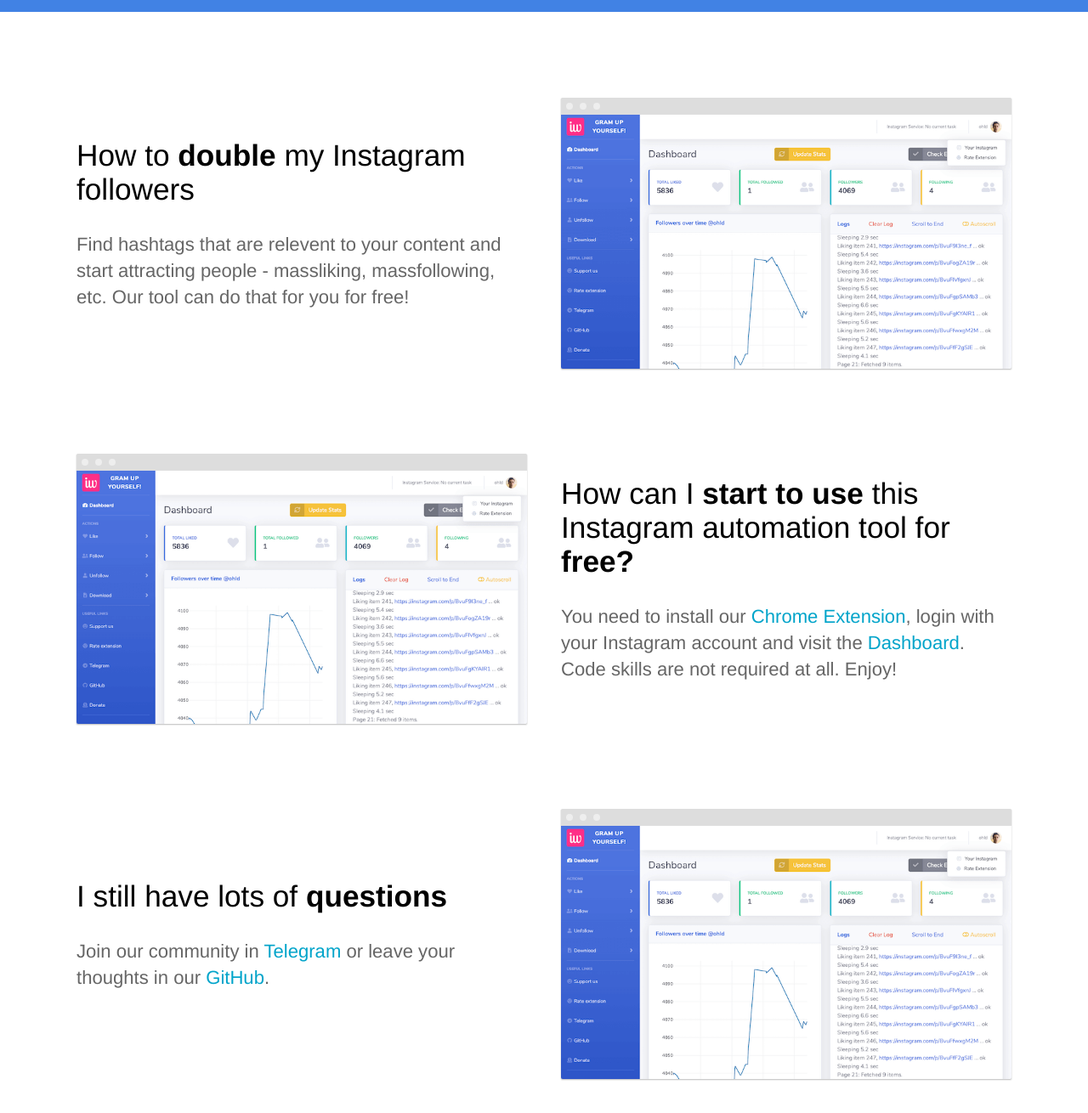
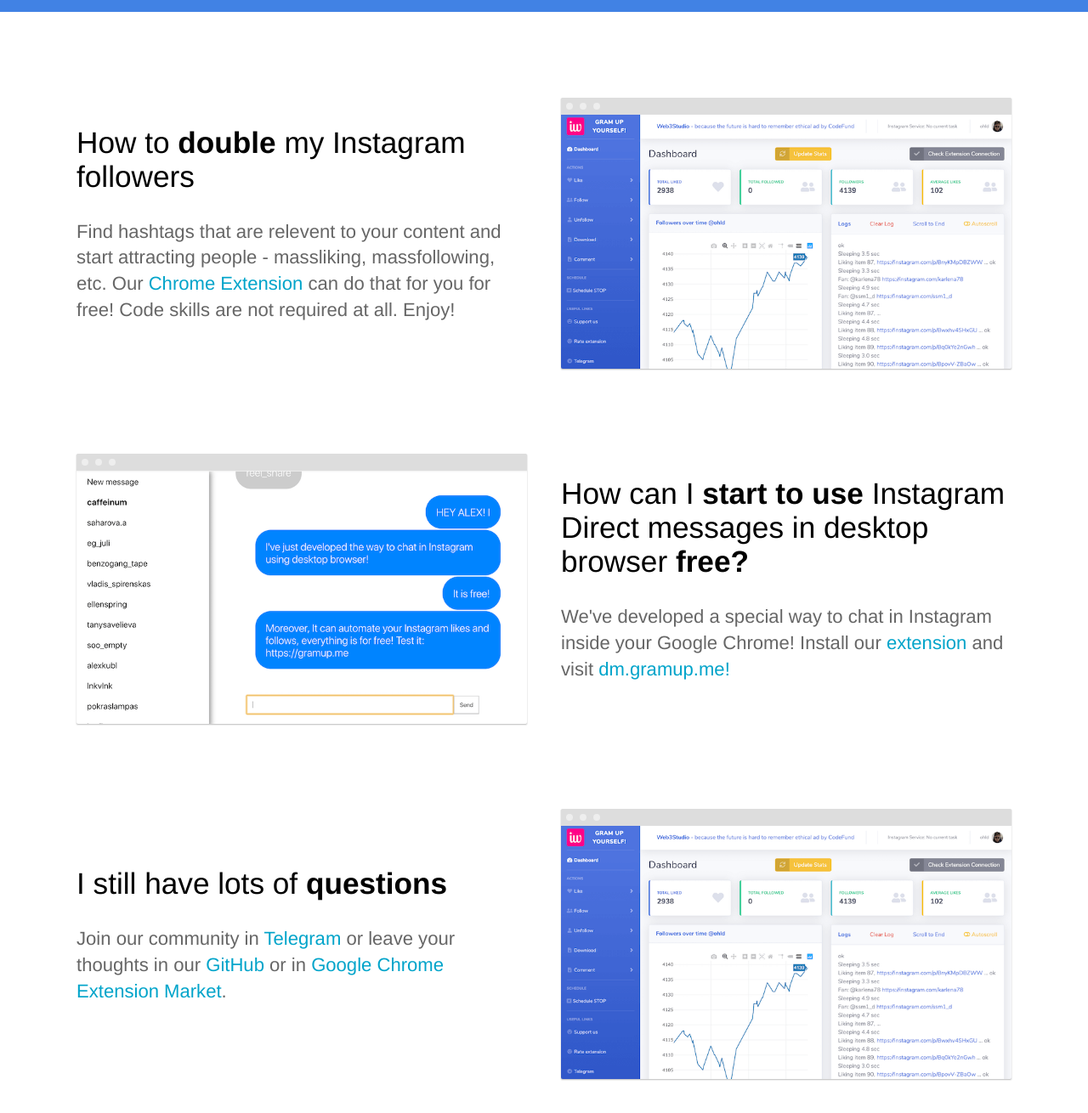
Before and after one commit to tarsbase/gramup-landing, a Jekyll site: the page built from index.html, in a window 1280 px wide and 1400 px high, scrolled down 872 px. Shown: the top 1310 px of the window at 85% size. Built offline with Jekyll 4.4.1, drawn with Linux system fonts in a browser that asks for light colours; comment, search, counter and statistics services are not loaded.

Commit message:
add dm links

```diff
--- a/index.html
+++ b/index.html
@@ -22,7 +22,7 @@
 		<div class="container flex">
 			<div class="text editable">
 				<h2>How to <strong>double</strong> my Instagram followers</h2>
-				<p>Find hashtags that are relevent to your content and start attracting people - massliking, massfollowing, etc. Our tool can do that for you for free!</p>
+				<p>Find hashtags that are relevent to your content and start attracting people - massliking, massfollowing, etc. Our <a href="https://get.gramup.me">Chrome Extension</a> can do that for you for free! Code skills are not required at all. Enjoy!</p>
 			</div>
 			<div class="image">
 				<img src="/images/dashboard.png" alt="Screenshot" class="screenshot editable" />
@@ -33,11 +33,11 @@
 	<section>
 		<div class="container flex">
 			<div class="text editable">
-				<h2>How can I <strong>start to use</strong> this Instagram automation tool for <strong>free?</strong></h2>
-				<p>You need to install our <a href="https://chrome.google.com/webstore/detail/gram-up/njonkbhnmmjgancfbncekpgkmidhbbpo">Chrome Extension</a>, login with your Instagram account and visit the <a href="https://insta.gramup.me/">Dashboard</a>. Code skills are not required at all. Enjoy!</p>
+				<h2>How can I <strong>start to use</strong> Instagram Direct messages in desktop browser <strong>free?</strong></h2>
+				<p>We've developed a special way to chat in Instagram inside your Google Chrome! Install our <a href="https://get.gramup.me">extension</a> and visit <a href="https://dm.gramup.me">dm.gramup.me!</a></p>
 			</div>
 			<div class="image">
-				<img src="/images/dashboard.png" alt="Screenshot" class="screenshot editable" />
+				<img src="/images/dm.png" alt="Screenshot" class="screenshot editable" />
 			</div>
 		</div>
 	</section>
@@ -46,7 +46,7 @@
 		<div class="container flex">
 			<div class="text editable">
 				<h2>I still have lots of <strong>questions</strong></h2>
-				<p>Join our community in <a href="https://t.me/instabotproject">Telegram</a> or leave your thoughts in our <a href="https://github.com/instagrambot/web">GitHub</a>.</p>
+				<p>Join our community in <a href="https://t.me/instabotproject">Telegram</a> or leave your thoughts in our <a href="https://github.com/instagrambot/web">GitHub</a> or in <a href="https://get.gramup.me">Google Chrome Extension Market</a>.</p>
 			</div>
 			<div class="image">
 				<img src="/images/dashboard.png" alt="Screenshot" class="screenshot editable" />
```
Also changed, not shown: images/dashboard.png, images/dm.png (added).
